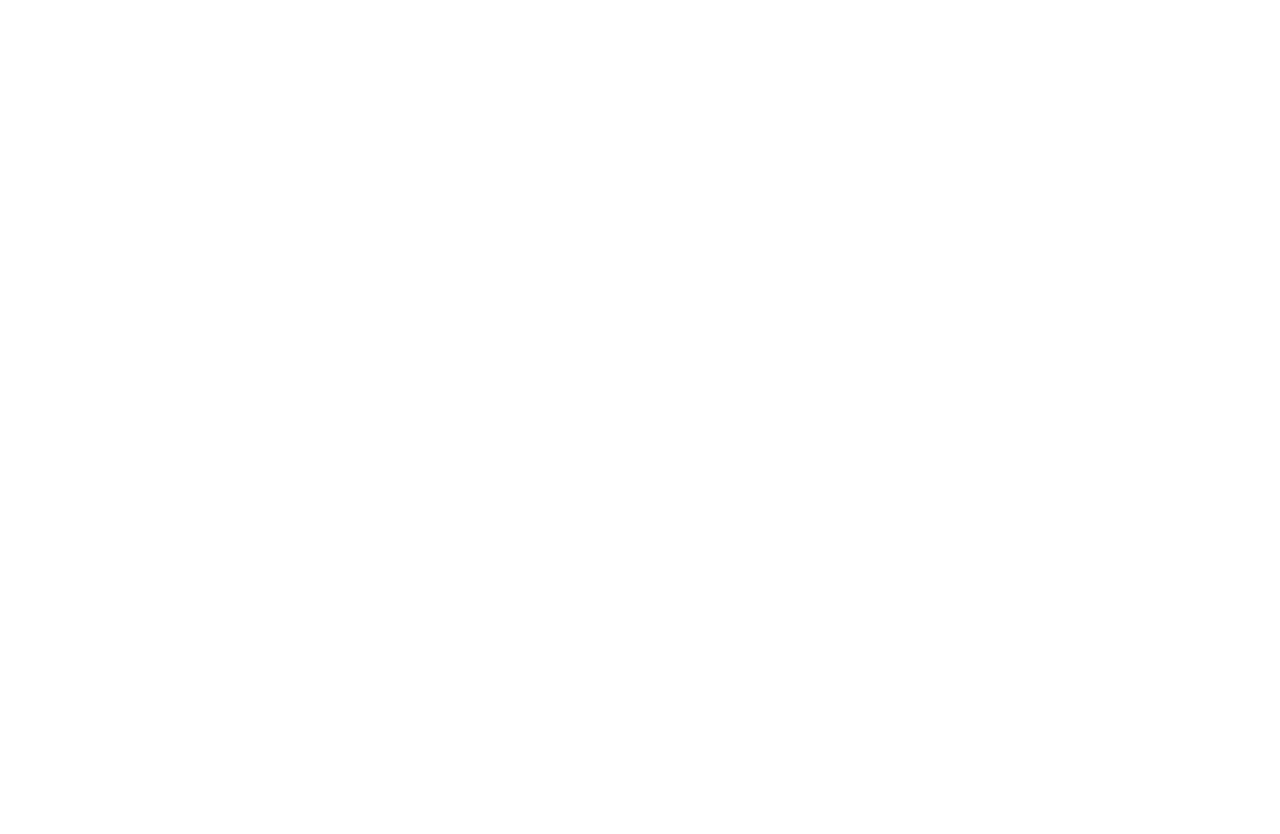
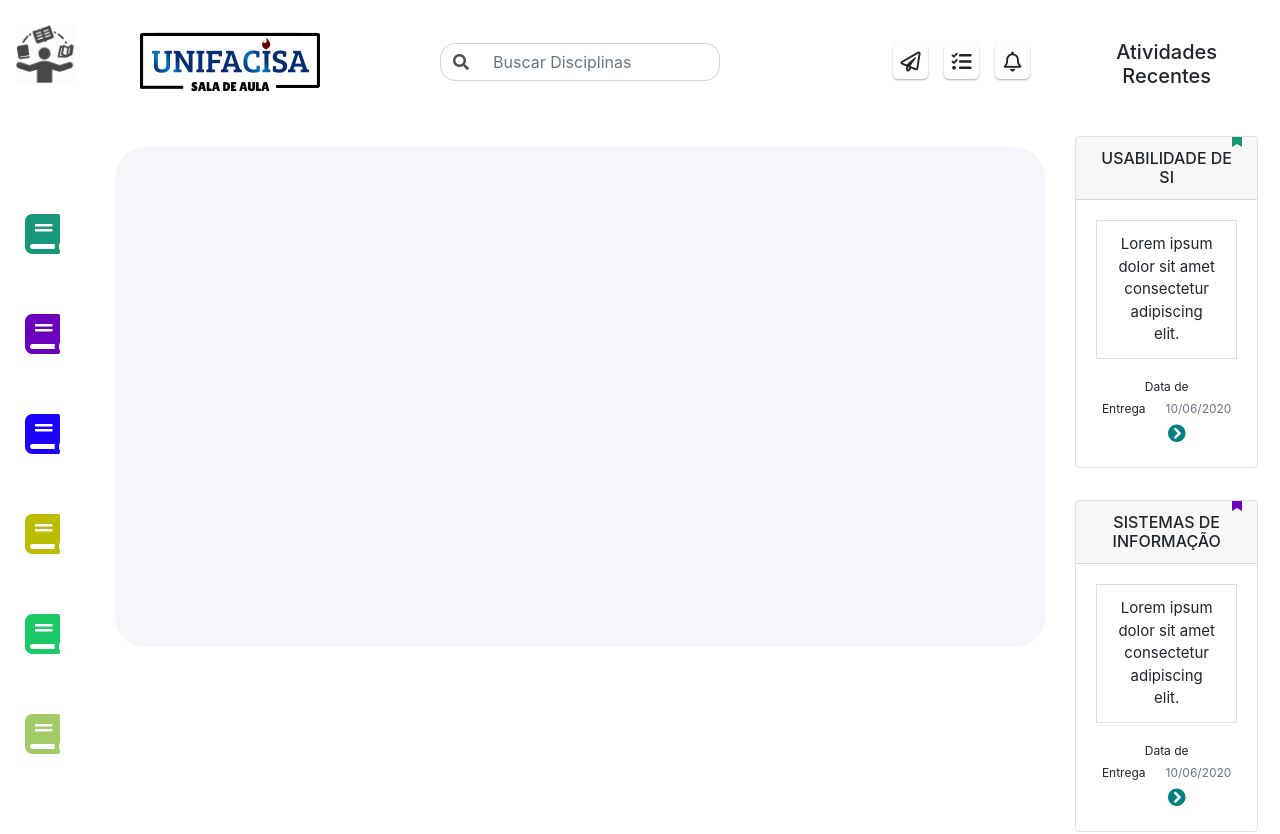
Before and after one commit to chenriquess/classroom-usabilidade, an Angular app: page /private/atividades in a window 1280 px wide. Before the commit this address led to /. Shown: the top 834 px of the page. Before the commit the page ends 800 px from the top, so only its background shows below. Built offline with nearby package versions, Linux system fonts and the light colour scheme.

Commit message:
[Atividades] - Criação e declaração do componente de atividades.

```diff
--- /dev/null
+++ b/src/app/modules/private/modules/atividades/components/atividades/atividades.component.html
@@ -0,0 +1,3 @@
+<app-container-padrao>
+
+</app-container-padrao>
--- /dev/null
+++ b/src/app/modules/private/modules/atividades/components/atividades/atividades.component.ts
@@ -0,0 +1,15 @@
+import { Component, OnInit } from '@angular/core';
+
+@Component({
+  selector: 'app-atividades',
+  templateUrl: './atividades.component.html',
+  styleUrls: ['./atividades.component.scss']
+})
+export class AtividadesComponent implements OnInit {
+
+  constructor() { }
+
+  ngOnInit(): void {
+  }
+
+}
--- a/src/app/modules/private/private-routing.module.ts
+++ b/src/app/modules/private/private-routing.module.ts
@@ -19,6 +19,10 @@
       {
         path: 'chat',
         loadChildren: () => import('./modules/chat/chat.module').then(m => m.ChatModule)
+      },
+      {
+        path: 'atividades',
+        loadChildren: () => import('./modules/atividades/atividades.module').then(m => m.AtividadesModule)
       }
     ]
   }
```
Also changed, not shown: src/app/modules/private/modules/atividades/atividades-routing.module.ts (added, +15 -0 lines), src/app/modules/private/modules/atividades/atividades.module.ts (added, +17 -0 lines), src/app/modules/private/modules/atividades/components/atividades/atividades.component.scss (added).
